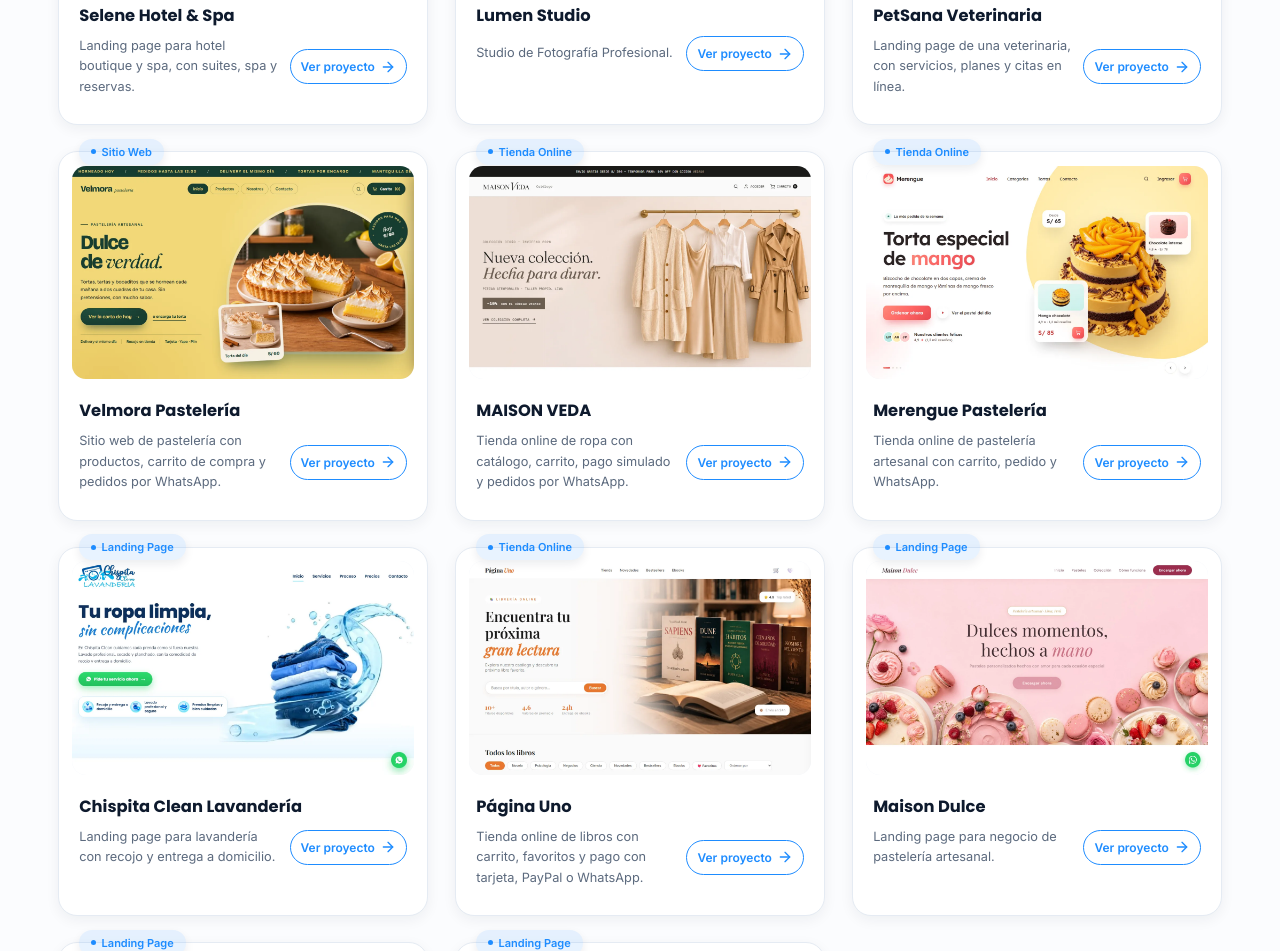
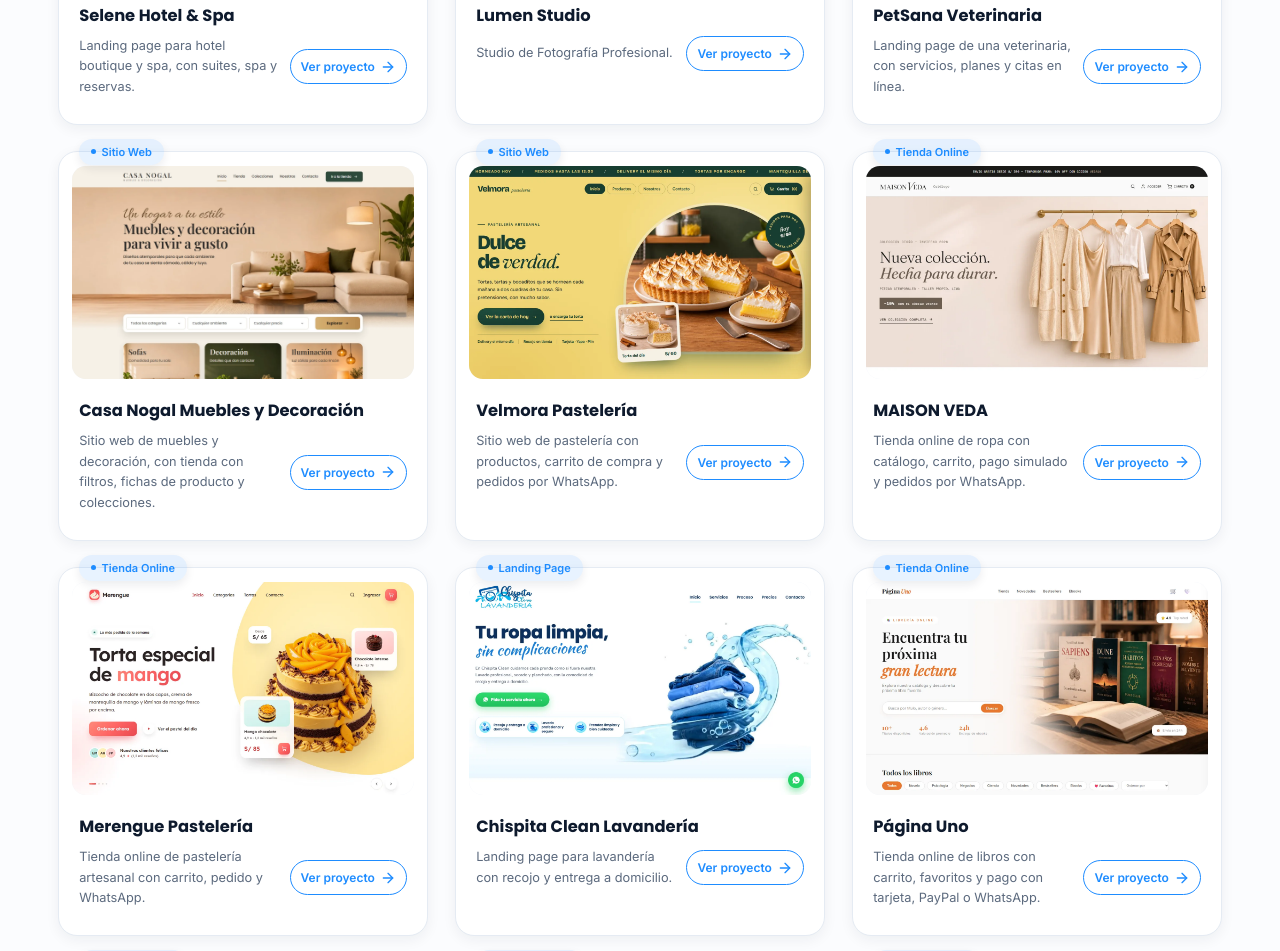
Before and after one commit to moravistudio/Web, a plain HTML site: page portafolio.html in a window 1280 px wide. Shown: the part 1058-2009 px from the top of the page. Drawn offline with Linux system fonts and the light colour scheme.

Commit message:
Agrega Casa Nogal al portafolio, antes de Velmora
Tarjeta de Sitio Web con captura 1600x1000, textos ES/EN y versión de i18n.js a v=17.

Co-Authored-By: Claude Sonnet 5.5 <noreply@anthropic.com>

```diff
--- a/js/i18n.js
+++ b/js/i18n.js
@@ -105,6 +105,7 @@
           chispita: 'Landing page para lavandería con recojo y entrega a domicilio.',
           merengue: 'Tienda online de pastelería artesanal con carrito, pedido y WhatsApp.',
           velluto: 'Landing page para pastelería de alta repostería, con carta y pedidos por WhatsApp.',
+          casanogal: 'Sitio web de muebles y decoración, con tienda con filtros, fichas de producto y colecciones.',
           velmora: 'Sitio web de pastelería con productos, carrito de compra y pedidos por WhatsApp.',
           selene: 'Landing page para hotel boutique y spa, con suites, spa y reservas.'
         }
@@ -307,6 +308,7 @@
           chispita: 'Landing page for a laundry service with home pickup and delivery.',
           merengue: 'Online store for an artisan bakery with cart, ordering and WhatsApp.',
           velluto: 'Landing page for a high-end patisserie, with a menu and ordering by WhatsApp.',
+          casanogal: 'Furniture and decor website, with a filterable shop, product detail views and collections.',
           velmora: 'Bakery website with products, a shopping cart and ordering by WhatsApp.',
           selene: 'Landing page for a boutique hotel and spa, with suites, spa and booking.'
         }
--- a/portafolio.html
+++ b/portafolio.html
@@ -186,7 +186,24 @@
         <article class="projects__card" data-category="sitio-web">
           <span class="projects__badge"><span class="projects__badge-dot"></span><span data-i18n="projects.badge.sitio">Sitio Web</span></span>
           <div class="projects__media">
-            <img loading="lazy" src="assets/img/velmora-hero.webp" alt="Captura del sitio web de Velmora Pastelería" class="projects__media-img">
+            <img loading="lazy" src="assets/img/casa-nogal-hero.webp" alt="Captura del sitio web de Casa Nogal" class="projects__media-img">
+          </div>
+          <div class="projects__body">
+            <h3 class="projects__card-title">Casa Nogal Muebles y Decoración</h3>
+            <div class="projects__card-row">
+              <p class="projects__card-text" data-i18n="portafolio.card.casanogal">Sitio web de muebles y decoración, con tienda con filtros, fichas de producto y colecciones.</p>
+              <a href="https://moravistudio.github.io/Casa-Nogal/" class="projects__link" target="_blank" rel="noopener noreferrer">
+                <span data-i18n="projects.verProyecto">Ver proyecto</span>
+                <svg width="16" height="16" viewBox="0 0 24 24" fill="none" stroke="currentColor" stroke-width="2" stroke-linecap="round" stroke-linejoin="round"><line x1="5" y1="12" x2="19" y2="12"></line><polyline points="12 5 19 12 12 19"></polyline></svg>
+              </a>
+            </div>
+          </div>
+        </article>
+
+        <article class="projects__card" data-category="sitio-web">
+          <span class="projects__badge"><span class="projects__badge-dot"></span><span data-i18n="projects.badge.sitio">Sitio Web</span></span>
+          <div class="projects__media">
+            <img loading="lazy" src="assets/img/velmora-hero.webp"alt="Captura del sitio web de Velmora Pastelería" class="projects__media-img">
           </div>
           <div class="projects__body">
             <h3 class="projects__card-title">Velmora Pastelería</h3>
@@ -385,7 +402,7 @@
     </div>
   </footer>
 
-  <script src="js/i18n.js?v=16" defer></script>
+  <script src="js/i18n.js?v=17" defer></script>
   <script src="js/portafolio.js" defer></script>
   <script src="js/menu-mobile.js" defer></script>
   <script src="js/menu-servicios.js" defer></script>
```
Also changed, not shown: index.html (+1 -1 lines), assets/img/casa-nogal-hero.webp (added).
